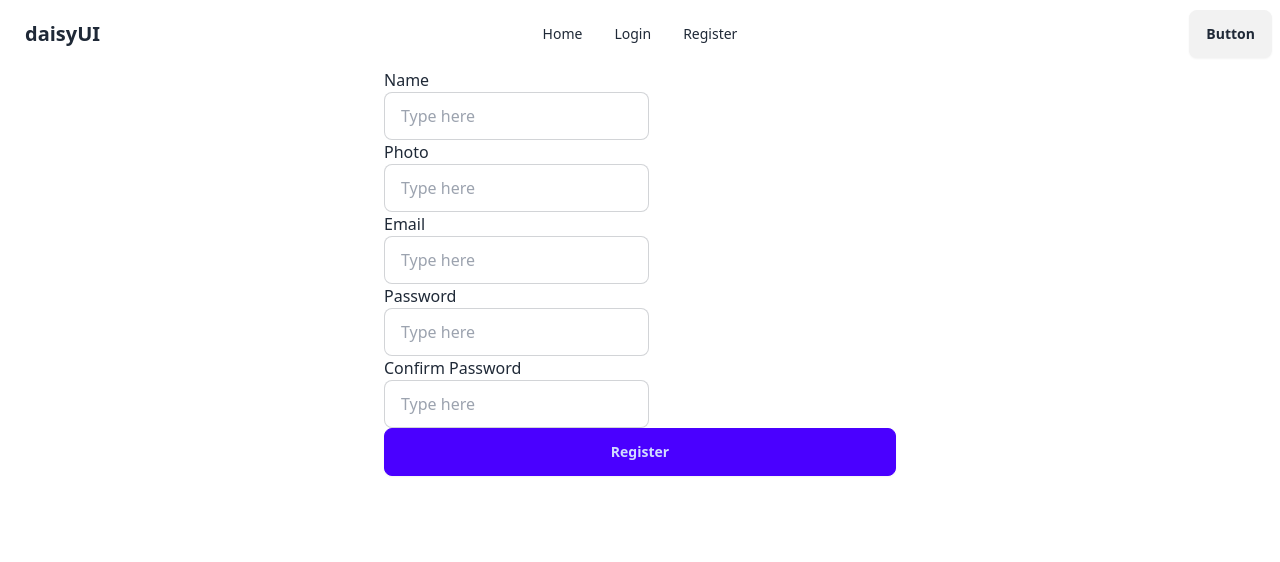
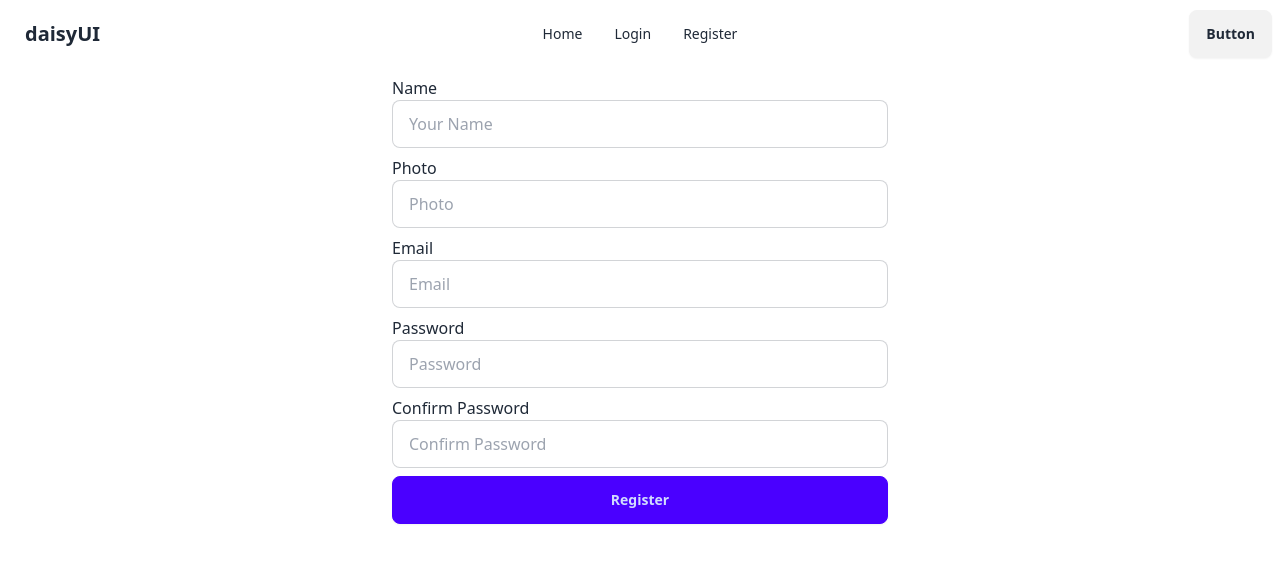
Before and after one commit to alalhosen/firebase-auth-concept, a React (Vite) app: page /register in a window 1280 px wide. Shown: the top 562 px of the page. Built offline with nearby package versions, Linux system fonts and the light colour scheme.

Commit message:
set handleRegister & console all register elements

```diff
--- a/src/components/Register/Register.jsx
+++ b/src/components/Register/Register.jsx
@@ -1,45 +1,56 @@
 const Register = () => {
+  const handleRegister = (e) => {
+    e.preventDefault()
+    const name=e.target.name.value;
+    const photo=e.target.photo.value;
+    const email=e.target.email.value;
+    const password=e.target.password.value;
+    const confirmPassword=e.target.confirmPassword;
+
+    console.log(name,photo,email,password,confirmPassword)
+  };
+
   return (
-    <div className="w-[40%] mx-auto min-w[500px]">
-      <form>
+    <div className="w-[40%] mx-auto min-w[500px] border-red-500 p-2 rounded-xl">
+      <form className="space-y-2" onSubmit={handleRegister}>
         <div>
           <p>Name</p>
-          <input
+          <input name="name"
             type="text"
-            placeholder="Type here"
-            className="input input-bordered"
+            placeholder="Your Name"
+            className="input input-bordered w-full"
           />
         </div>
         <div>
           <p>Photo</p>
-          <input
+          <input name="photo"
             type="text"
-            placeholder="Type here"
-            className="input input-bordered"
+            placeholder="Photo"
+            className="input input-bordered w-full"
           />
         </div>
         <div>
           <p>Email</p>
-          <input
-            type="text"
-            placeholder="Type here"
-            className="input input-bordered"
+          <input name="email"
+            type="email"
+            placeholder="Email"
+            className="input input-bordered w-full"
           />
         </div>
         <div>
           <p>Password</p>
-          <input
-            type="text"
-            placeholder="Type here"
-            className="input input-bordered"
+          <input name="password"
+            type="password"
+            placeholder="Password"
+            className="input input-bordered w-full"
           />
         </div>
         <div>
           <p>Confirm Password</p>
-          <input
-            type="text"
-            placeholder="Type here"
-            className="input input-bordered"
+          <input name="confirm password"
+            type="password"
+            placeholder="Confirm Password"
+            className="input input-bordered w-full"
           />
         </div>
         <button className="btn btn-primary w-full">Register</button>
```
